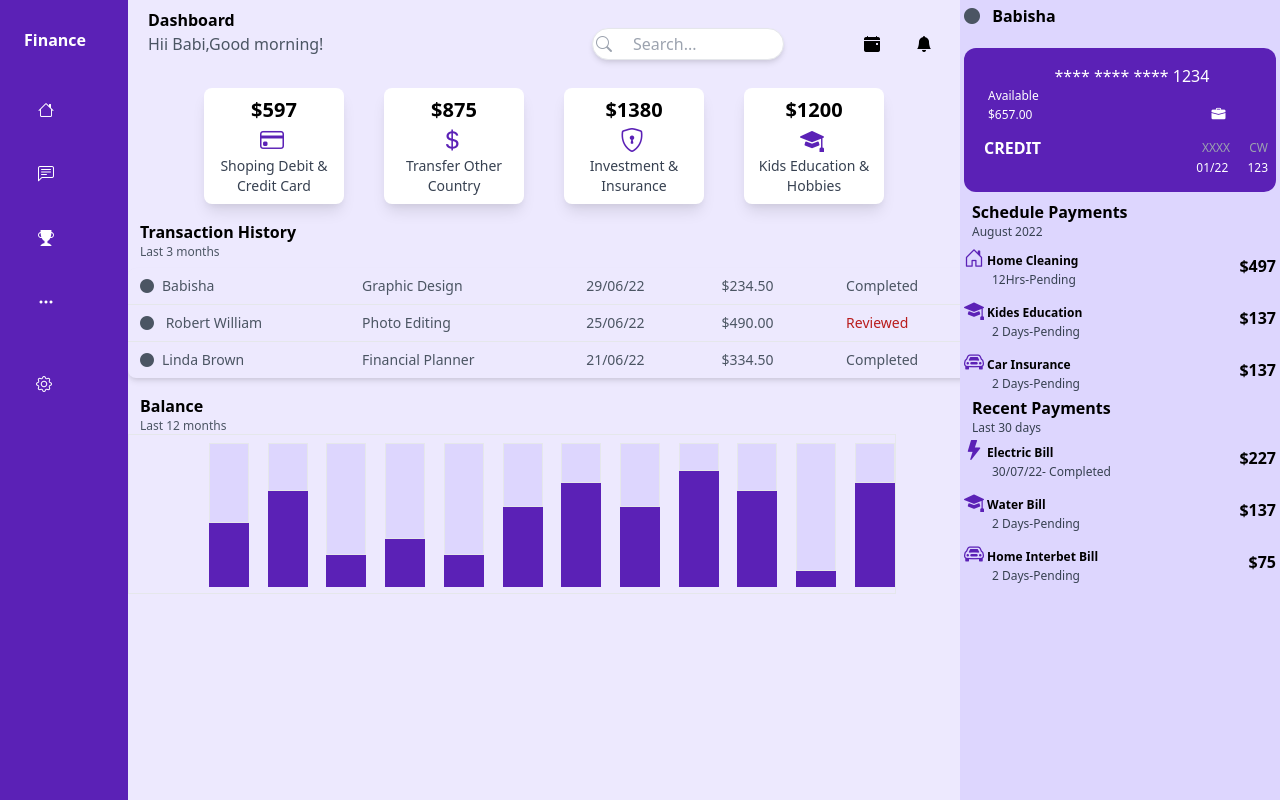
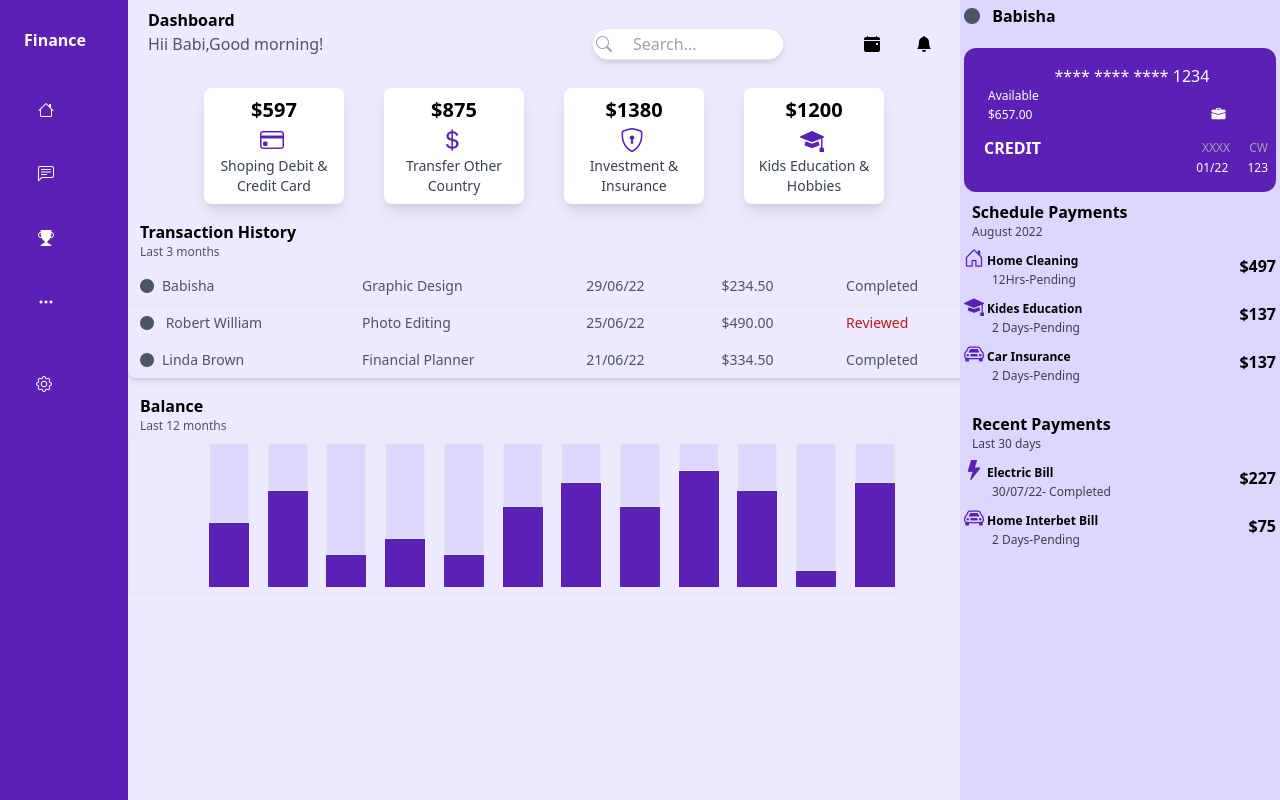
Before and after one commit to BabishaRoje/dashboard, a plain HTML site: page index.html in a window 1280 px wide. Drawn offline with nearby package versions, Linux system fonts and the light colour scheme.

Commit message:
first commit

```diff
--- a/index.html
+++ b/index.html
@@ -214,7 +214,7 @@
     <span class="font-bold text-right">$497</span>
   </div>
 
-  <div class="flex justify-between items-center pt-2">
+  <div class="flex justify-between items-center pt-1">
     <div class="flex flex-col items-start">
         <span class="font-bold text-xs"><i class="bi bi-mortarboard-fill text-xl text-purple-800"></i> Kides Education</span>
       <span class="text-xs text-gray-700 pl-7">2 Days-Pending</span>
@@ -222,7 +222,7 @@
     <span class="font-bold text-right">$137</span>
   </div>
 
-  <div class="flex justify-between items-center pt-2">
+  <div class="flex justify-between items-center pt-1">
     <div class="flex flex-col items-start">
         <span class="font-bold text-xs"><i class="bi bi-car-front text-xl text-purple-800"></i></i> Car Insurance</span>
       <span class="text-xs text-gray-700 pl-7">2 Days-Pending</span>
@@ -231,11 +231,11 @@
   </div>
 
 
-  <div class="pl-2 pt-1">
+  <div class="pl-2 pt-7">
   <h1><b>Recent Payments</b></h1>
   <h3 class="text-gray-700 text-xs">Last 30 days</h3>
   </div>
-  <div class="flex justify-between items-center">
+  <div class="flex justify-between items-center pt-1">
       <div class="flex flex-col items-start">
           <span class="font-bold text-xs"><i class="bi bi-lightning-fill text-xl text-purple-800"></i> Electric Bill</span>
         <span class="text-xs text-gray-700 pl-7">30/07/22- Completed</span>
@@ -243,15 +243,9 @@
       <span class="font-bold text-right">$227</span>
     </div>
 
-    <div class="flex justify-between items-center pt-2">
-      <div class="flex flex-col items-start">
-          <span class="font-bold text-xs"><i class="bi bi-mortarboard-fill text-xl text-purple-800"></i> Water Bill</span>
-        <span class="text-xs text-gray-700 pl-7">2 Days-Pending</span>
-      </div>
-      <span class="font-bold text-right">$137</span>
-    </div>
 
-    <div class="flex justify-between items-center pt-2">
+
+    <div class="flex justify-between items-center pt-1">
       <div class="flex flex-col items-start">
           <span class="font-bold text-xs"><i class="bi bi-car-front text-xl text-purple-800"></i></i> Home Interbet Bill</span>
         <span class="text-xs text-gray-700 pl-7">2 Days-Pending</span>
```
